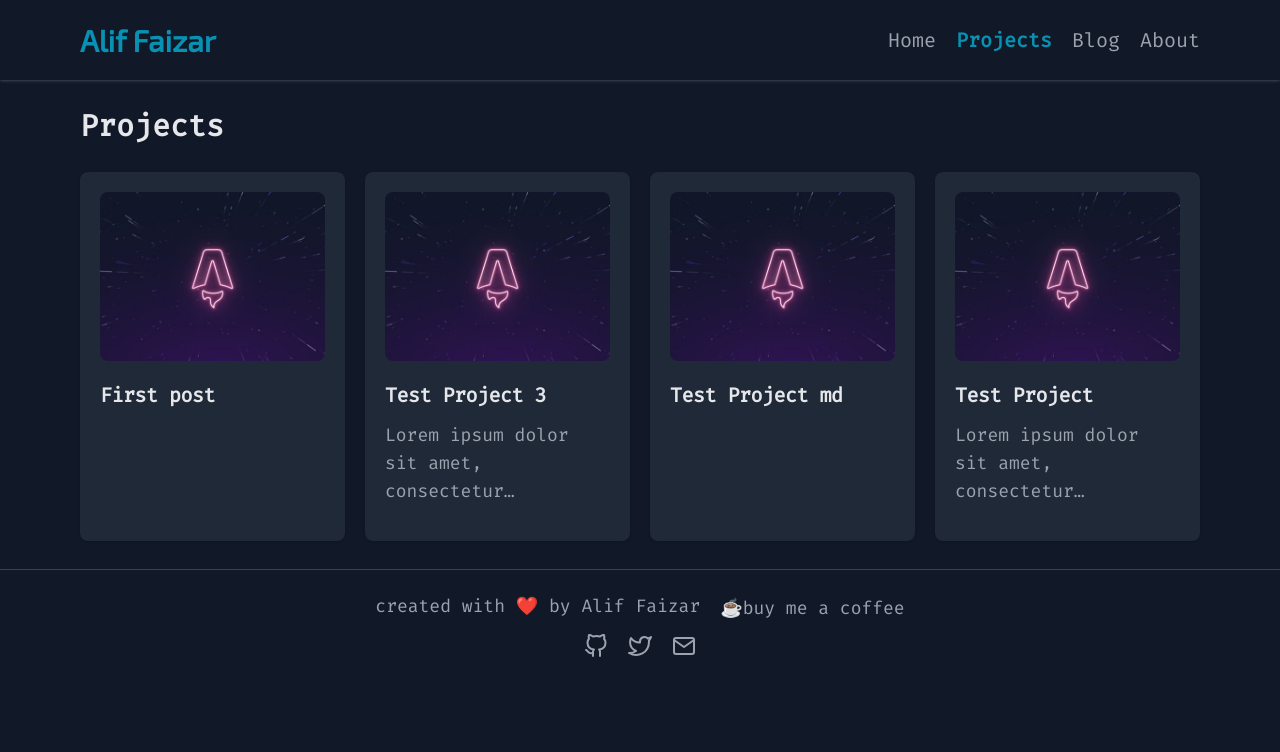
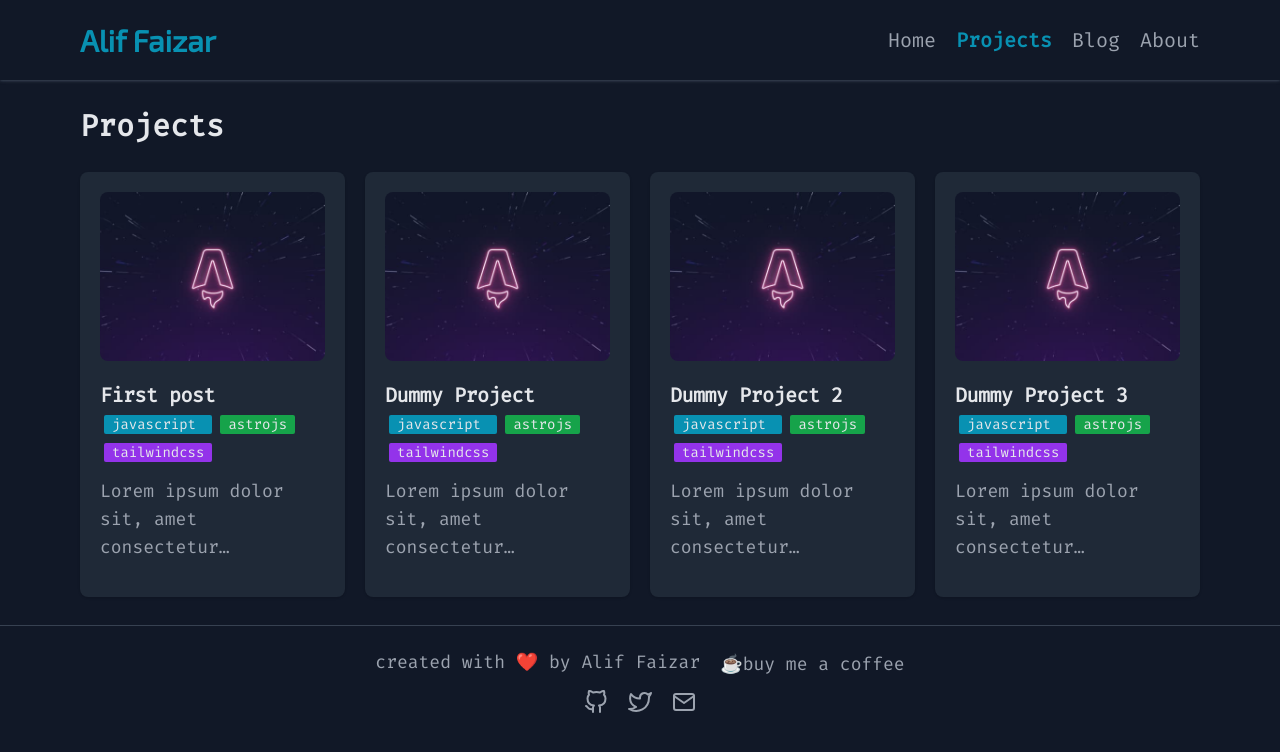
Before and after one commit to aliffaizar/aliffaizar.com, an Astro site: page /projects in a window 1280 px wide. Built offline with nearby package versions, Linux system fonts and the light colour scheme; Astro itself is replaced by a stand-in of ours.

Commit message:
ℹ️ edit blog section

```diff
--- a/src/components/Tags.astro
+++ b/src/components/Tags.astro
@@ -18,13 +18,13 @@ const colors = [
 ];
 ---
 
-<div class='flex space-x-2'>
+<div>
   {
     tags &&
       tags.map((tag, index) => (
-        <p class='text-sm' id={colors[index]}>
+        <span class='text-sm mx-1' id={colors[index]}>
           {tag}
-        </p>
+        </span>
       ))
   }
 </div>
--- a/src/pages/projects.astro
+++ b/src/pages/projects.astro
@@ -1,4 +1,5 @@
 ---
+import Tags from '../components/Tags.astro';
 import Main from '../layouts/Main.astro';
 const projects = (await Astro.glob('./projects/*.{md,mdx}')).sort(
   (a, b) =>
@@ -27,8 +28,9 @@ const projects = (await Astro.glob('./projects/*.{md,mdx}')).sort(
                 <span class=''>{project.frontmatter.title}</span>
               </a>
             </h3>
+            <span>{<Tags tags={project.frontmatter.tags} />}</span>
             <p class='mt-3 mb-4 font-light line-clamp-3'>
-              {project.frontmatter.desc}
+              {project.frontmatter.description}
             </p>
           </div>
         </div>
--- a/src/pages/projects/test-2.mdx
+++ b/src/pages/projects/test-2.mdx
@@ -1,20 +1,10 @@
 ---
 layout: '../../layouts/BlogLayout.astro'
 title: 'First post'
-description: 'Lorem ipsum dolor sit amet'
-date: 'Jul 08 2022'
+description: 'Lorem ipsum dolor sit, amet consectetur adipisicing elit. Sit, aliquam, odio assumenda, impedit iste maxime rem commodi non sint labore incidunt officia atque?'
+pubDate: 'Jul 08 2022'
 image: '/placeholder-hero.jpg'
-tags:
-  [
-    'javascript',
-    'astrojs',
-    'astrojs',
-    'astrojs',
-    'astrojs',
-    'astrojs',
-    'astrojs',
-    'tailwindcss',
-  ]
+tags: ['javascript', 'astrojs', 'tailwindcss']
 ---
 
 ### hello
--- a/src/pages/projects/test-3.mdx
+++ b/src/pages/projects/test-3.mdx
@@ -1,7 +1,10 @@
 ---
-title: Test Project 3
-slug: test-3
-desc: Lorem ipsum dolor sit amet, consectetur adipisicing elit. Odit blanditiis molestiae minima labore aliquam veritatis.
+layout: '../../layouts/BlogLayout.astro'
+title: 'Dummy Project'
+description: 'Lorem ipsum dolor sit, amet consectetur adipisicing elit. Sit, aliquam, odio assumenda, impedit iste maxime rem commodi non sint labore incidunt officia atque?'
+pubDate: 'Jul 08 2022'
+image: '/placeholder-hero.jpg'
+tags: ['javascript', 'astrojs', 'tailwindcss']
 ---
 
 ### hello
--- a/src/pages/projects/test-md.md
+++ b/src/pages/projects/test-md.md
@@ -1,9 +1,10 @@
 ---
 layout: '../../layouts/BlogLayout.astro'
-title: 'Test Project md'
-slug: 'test-md'
+title: 'Dummy Project 2'
+description: 'Lorem ipsum dolor sit, amet consectetur adipisicing elit. Sit, aliquam, odio assumenda, impedit iste maxime rem commodi non sint labore incidunt officia atque?'
 pubDate: 'Jul 08 2022'
-description: 'Lorem ipsum dolor sit amet, consectetur adipisicing elit. Odit blanditiis molestiae minima labore aliquam veritatis.'
+image: '/placeholder-hero.jpg'
+tags: ['javascript', 'astrojs', 'tailwindcss']
 ---
 
 ### hello
--- a/src/pages/projects/test-project.mdx
+++ b/src/pages/projects/test-project.mdx
@@ -1,7 +1,10 @@
 ---
-title: Test Project
-slug: test-project
-desc: Lorem ipsum dolor sit amet, consectetur adipisicing elit. Odit blanditiis molestiae minima labore aliquam veritatis.
+layout: '../../layouts/BlogLayout.astro'
+title: 'Dummy Project 3'
+description: 'Lorem ipsum dolor sit, amet consectetur adipisicing elit. Sit, aliquam, odio assumenda, impedit iste maxime rem commodi non sint labore incidunt officia atque?'
+pubDate: 'Jul 08 2022'
+image: '/placeholder-hero.jpg'
+tags: ['javascript', 'astrojs', 'tailwindcss']
 ---
 
 ### hello
--- a/src/styles/global.css
+++ b/src/styles/global.css
@@ -27,25 +27,25 @@
   a.active{
     @apply text-cyan-600 font-semibold
   }
-  p#cyan{
+  span#cyan{
     @apply text-gray-200 px-2 rounded-sm bg-cyan-600
   }
-  p#green{
+  span#green{
     @apply text-gray-200 px-2 rounded-sm bg-green-600
   }
-  p#rose{
+  span#rose{
     @apply text-gray-200 px-2 rounded-sm bg-rose-600
   }
-  p#purple{
+  span#purple{
     @apply text-gray-200 px-2 rounded-sm bg-purple-600
   }
-  p#sky{
+  span#sky{
     @apply text-gray-200 px-2 rounded-sm bg-sky-600
   }
-  p#fuchsia{
+  span#fuchsia{
     @apply text-gray-200 px-2 rounded-sm bg-fuchsia-600
   }
-  p#amber{
+  span#amber{
     @apply text-gray-200 px-2 rounded-sm bg-amber-600
   }
 }
```
